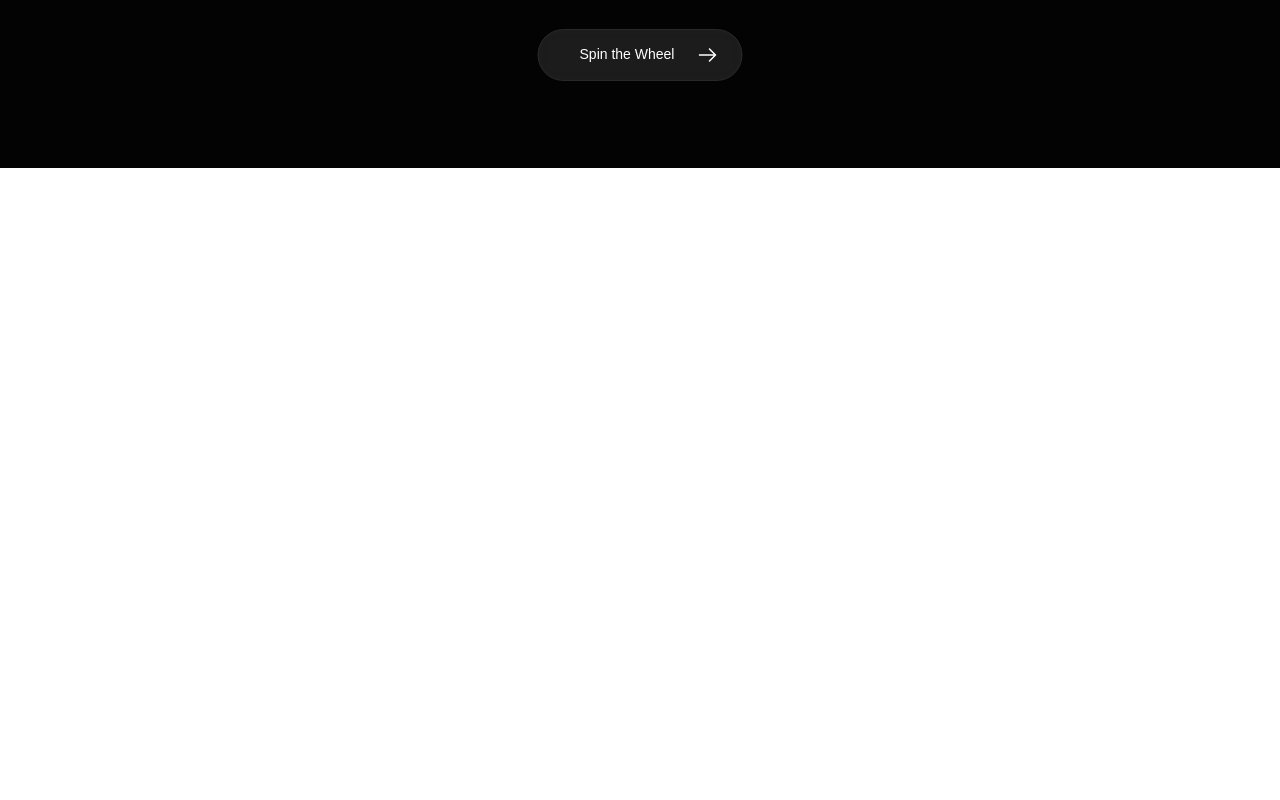
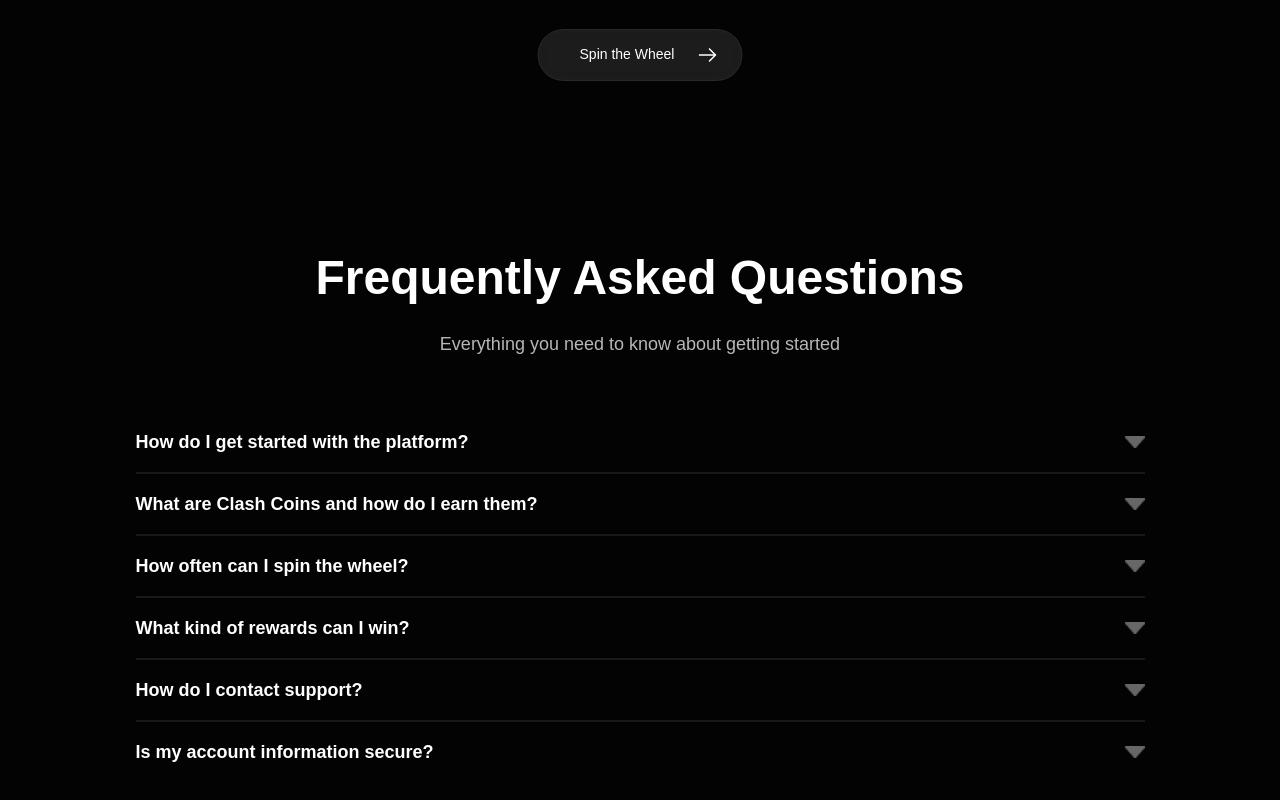
Before and after one commit to skomarfaruque/solo_clash-vercel, a Next.js app: page / in a window 1280 px wide. Shown: the part 4413-5213 px from the top of the page. Before the commit the page ends 4581 px from the top, so only its background shows below. Built offline with nearby package versions, Linux system fonts and the light colour scheme.

Commit message:
feat: add Faq component and integrate it into Home page; remove unused imports from SpinWinTrade component

```diff
--- a/src/app/page.tsx
+++ b/src/app/page.tsx
@@ -6,6 +6,7 @@ import HeroSection from "../components/HeroSection";
 import HowItWorks from "../components/HowItWorks";
 import Subscriptions from "../components/Subscriptions";
 import SpinWinTrade from "../components/SpinWinTrade";
+import Faq from "../components/Faq";
 
 export default function Home() {
   return (
@@ -18,6 +19,7 @@ export default function Home() {
       <HowItWorks />
       <Subscriptions />
       <SpinWinTrade />
+      <Faq />
     </main>
   );
 }
--- /dev/null
+++ b/src/components/Faq.tsx
@@ -0,0 +1,115 @@
+"use client";
+
+import { useState } from "react";
+import Image from "next/image";
+
+export default function Faq() {
+  const [openItem, setOpenItem] = useState<number | null>(null);
+
+  const faqData = [
+    {
+      question: "How do I get started with the platform?",
+      answer:
+        "Getting started is easy! Simply sign up for an account, complete your profile, and you'll have access to all our features including daily spins, tournaments, and trading tools.",
+    },
+    {
+      question: "What are Clash Coins and how do I earn them?",
+      answer:
+        "Clash Coins are our platform currency that you can earn through daily spins, completing challenges, and participating in tournaments. Use them to enter premium tournaments or exchange for rewards.",
+    },
+    {
+      question: "How often can I spin the wheel?",
+      answer:
+        "You get one free spin every 24 hours! Premium members get additional spins and better reward chances. Check your account dashboard to see when your next spin is available.",
+    },
+    {
+      question: "What kind of rewards can I win?",
+      answer:
+        "You can win Clash Coins, free tournament entries, discount codes, exclusive access to events, and even funded trading accounts. Rewards vary based on your membership level.",
+    },
+    {
+      question: "How do I contact support?",
+      answer:
+        "Our support team is available 24/7 through the in-app chat, email at support@platform.com, or through our community Discord server. We typically respond within 2-4 hours.",
+    },
+    {
+      question: "Is my account information secure?",
+      answer:
+        "Absolutely! We use industry-standard encryption and security measures to protect your data. All transactions are secured and we never store sensitive payment information on our servers.",
+    },
+  ];
+
+  const toggleItem = (index: number) => {
+    setOpenItem(openItem === index ? null : index);
+  };
+  return (
+    <section
+      className="justify-center text-center px-6 lg:px-20 py-20 flex items-center"
+      style={{ backgroundColor: "#030303" }}
+    >
+      <div className="flex flex-col justify-center items-center gap-6 w-[1009px]">
+        {/* Heading */}
+        <h2 className="font-bold text-5xl leading-tight text-white">
+          Frequently Asked Questions
+        </h2>
+
+        {/* Description */}
+        <p
+          className="font-normal text-lg leading-6 text-center mb-8"
+          style={{ color: "#B7B7B7", width: "538px" }}
+        >
+          Everything you need to know about getting started
+        </p>
+
+        {/* FAQ Accordion */}
+        <div className="w-full">
+          {faqData.map((faq, index) => (
+            <div key={`faq-${index}-${faq.question.slice(0, 20)}`}>
+              <button
+                onClick={() => toggleItem(index)}
+                className="w-full px-0 py-4 text-left flex justify-between items-center cursor-pointer"
+              >
+                <h3 className="font-semibold text-lg text-white">
+                  {faq.question}
+                </h3>
+                <Image
+                  src={
+                    openItem === index
+                      ? "/up_filled_icon.png"
+                      : "/down_filled_icon.png"
+                  }
+                  alt={openItem === index ? "Collapse" : "Expand"}
+                  width={20}
+                  height={20}
+                  className="transition-all duration-200"
+                />
+              </button>
+              <div
+                className={`overflow-hidden transition-all duration-300 ease-in-out ${
+                  openItem === index
+                    ? "max-h-96 opacity-100"
+                    : "max-h-0 opacity-0"
+                }`}
+              >
+                <div className="pb-4 pt-0">
+                  <p
+                    className="text-gray-300 text-left"
+                    style={{ fontSize: "16px", lineHeight: "150%" }}
+                  >
+                    {faq.answer}
+                  </p>
+                </div>
+              </div>
+              {index < faqData.length - 1 && (
+                <div
+                  className="w-full h-px my-0"
+                  style={{ border: "1px solid #181819" }}
+                />
+              )}
+            </div>
+          ))}
+        </div>
+      </div>
+    </section>
+  );
+}
--- a/src/components/SpinWinTrade.tsx
+++ b/src/components/SpinWinTrade.tsx
@@ -1,6 +1,3 @@
-import HomeButton from "./HomeButton";
-import SubscriptionCard from "./SubscriptionCard";
-import SubscriptionActiveCard from "./SubscriptionActiveCard";
 import ViewFullPriceButton from "./ViewFullPriceButton";
 import SpinWinTradeCard from "./SpinWinTradeCard";
 
```
Also changed, not shown: public/down_filled_icon.png (added), public/up_filled_icon.png (added), src/components/SecondaryButton.jsx (added), src/components/SubscriptionActiveCard.tsx (added).
